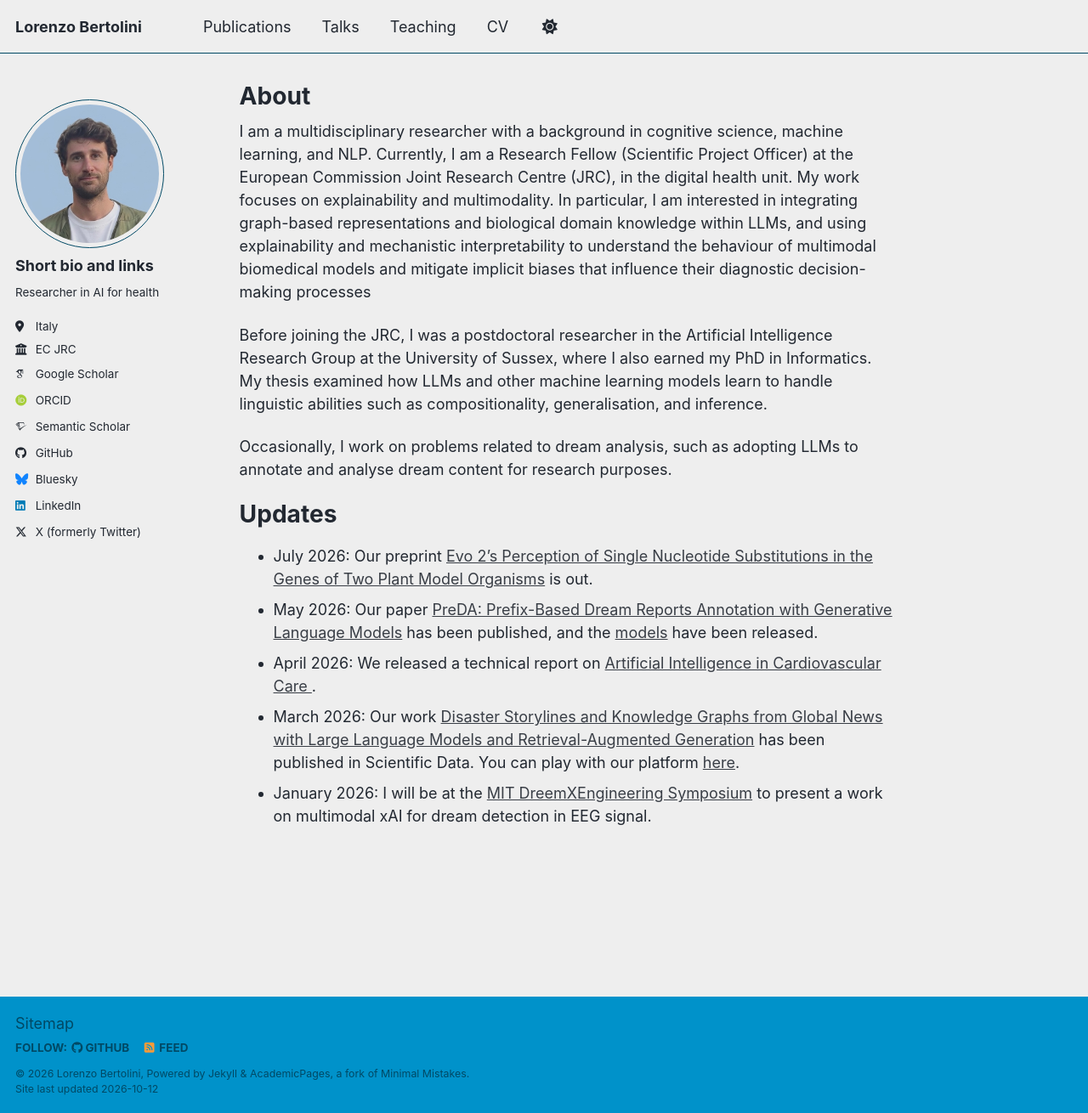
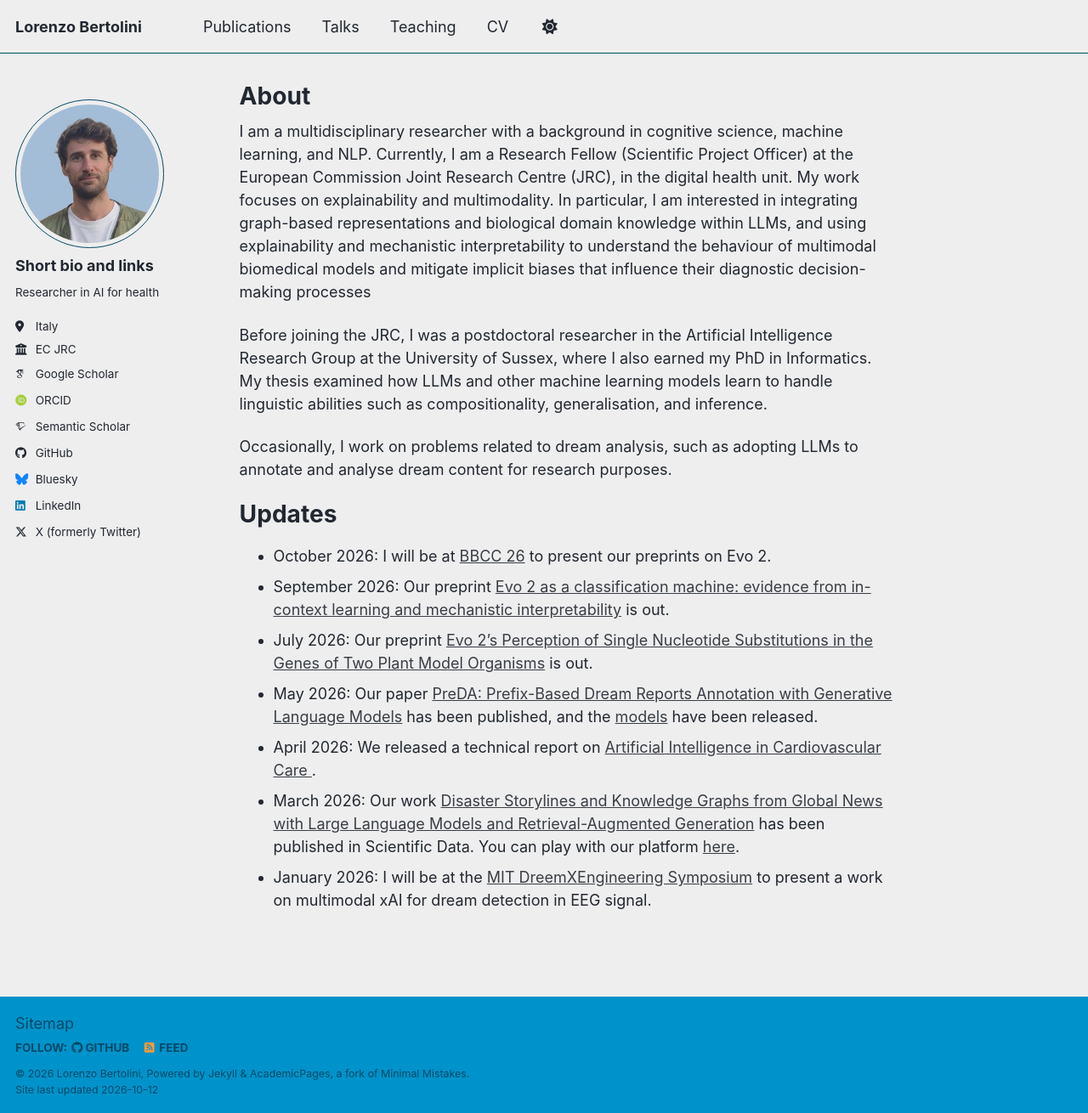
Before and after one commit to lorenzoscottb/lorenzoscottb.github.io, a Jekyll site: the page built from _pages/about.md, in a window 1280 px wide and 1310 px high. Shown: the whole window at 85% size. Built offline with Jekyll 4.4.1, drawn with Linux system fonts in a browser that asks for light colours; some web fonts are replaced; a script bundle is joined from its source files by our own code; library files that are not in the unit come from our copies.

Commit message:
Add updates for upcoming presentations and publications

```diff
--- a/_pages/about.md
+++ b/_pages/about.md
@@ -14,6 +14,8 @@ Occasionally, I work on problems related to dream analysis, such as adopting LLM
 
 Updates
 ======
+- October 2026: I will be at [BBCC 26](https://www.bbcc-meetings.it/) to present our preprints on Evo 2.
+- September 2026: Our preprint [Evo 2 as a classification machine: evidence from in-context learning and mechanistic interpretability](https://www.biorxiv.org/content/10.64898/2026.09.30.755330v1) is out.
 - July 2026: Our preprint [Evo 2's Perception of Single Nucleotide Substitutions in the Genes of Two Plant Model Organisms](https://www.biorxiv.org/content/10.64898/2026.07.01.729829v1.abstract) is out.
 - May 2026: Our paper [PreDA: Prefix-Based Dream Reports Annotation with Generative Language Models](https://link.springer.com/chapter/10.1007/978-3-032-21477-5_13) has been published, and the [models](https://huggingface.co/collections/DReAMy-lib/preda) have been released.
 - April 2026: We released a technical report on [Artificial Intelligence in Cardiovascular Care
```
